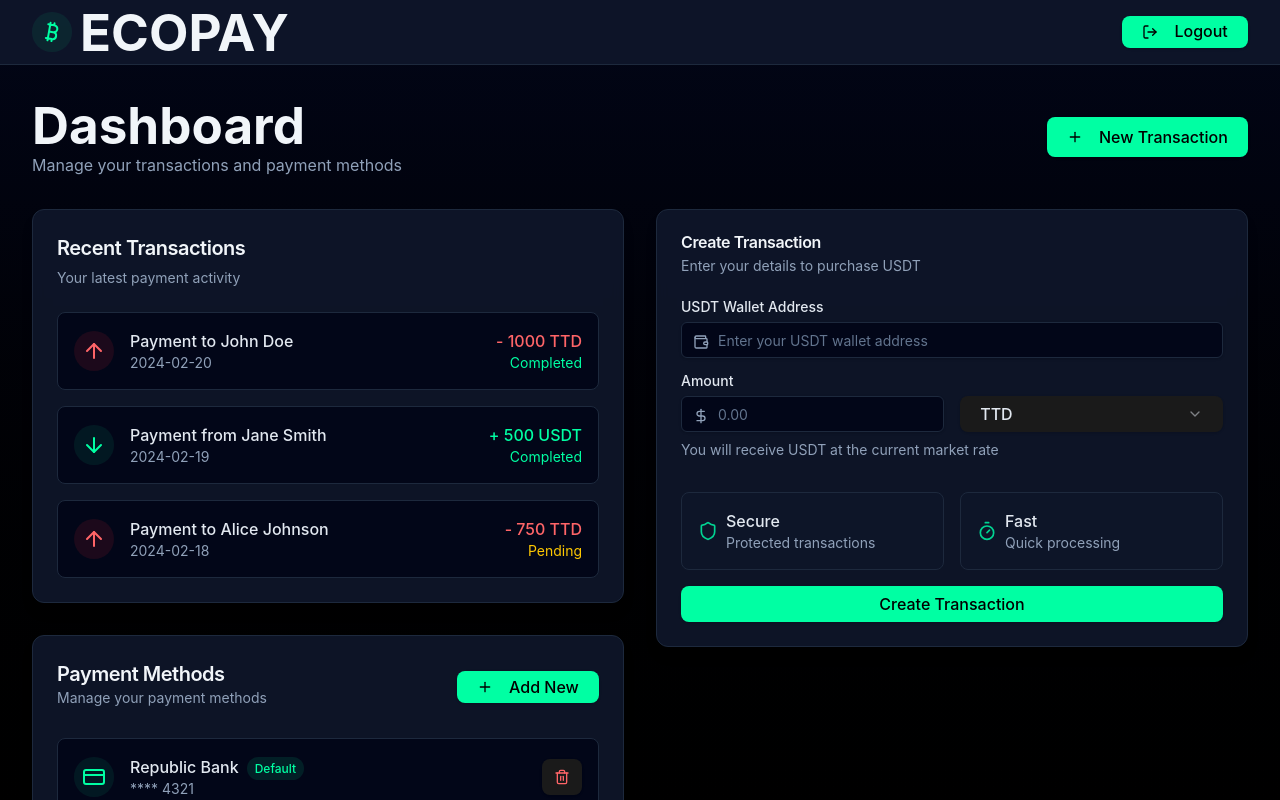
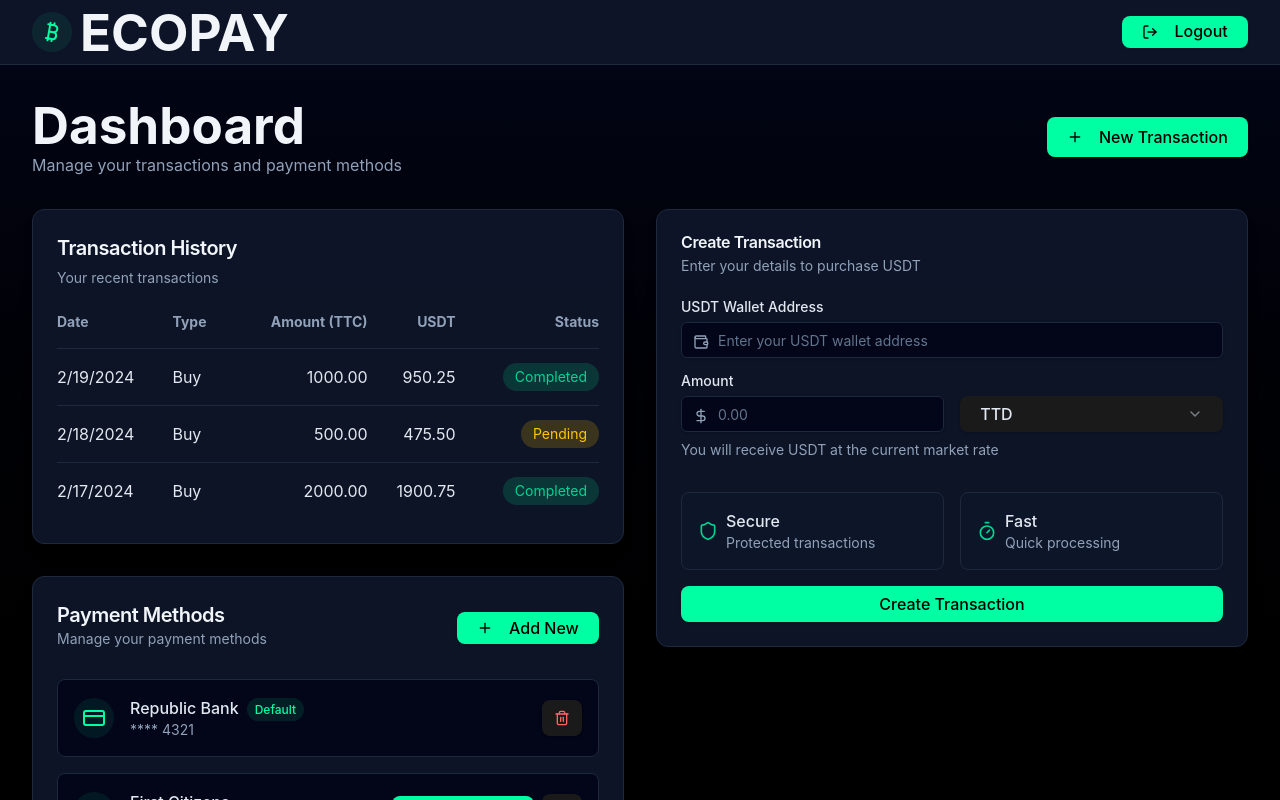
Before and after one commit to jonasgraterol/ecopay-vite, a React (Vite) app: page /dashboard in a window 1280 px wide. Shown: the top 800 px of the page. Built offline with nearby package versions, Linux system fonts and the light colour scheme.

Commit message:
added transation history as table

```diff
--- a/src/components/dashboard/TransactionList.tsx
+++ b/src/components/dashboard/TransactionList.tsx
@@ -3,41 +3,37 @@ import { ArrowDownIcon, ArrowUpIcon } from "lucide-react"
 
 interface Transaction {
   id: string
-  type: 'send' | 'receive'
+  type: 'Buy' | 'Sell'
   amount: number
-  currency: string
-  status: 'completed' | 'pending' | 'failed'
+  usdt: number
+  status: 'Completed' | 'Pending'
   date: string
-  description: string
 }
 
 const mockTransactions: Transaction[] = [
   {
     id: '1',
-    type: 'send',
-    amount: 1000,
-    currency: 'TTD',
-    status: 'completed',
-    date: '2024-02-20',
-    description: 'Payment to John Doe'
+    type: 'Buy',
+    amount: 1000.00,
+    usdt: 950.25,
+    status: 'Completed',
+    date: '2/19/2024'
   },
   {
     id: '2',
-    type: 'receive',
-    amount: 500,
-    currency: 'USDT',
-    status: 'completed',
-    date: '2024-02-19',
-    description: 'Payment from Jane Smith'
+    type: 'Buy',
+    amount: 500.00,
+    usdt: 475.50,
+    status: 'Pending',
+    date: '2/18/2024'
   },
   {
     id: '3',
-    type: 'send',
-    amount: 750,
-    currency: 'TTD',
-    status: 'pending',
-    description: 'Payment to Alice Johnson',
-    date: '2024-02-18'
+    type: 'Buy',
+    amount: 2000.00,
+    usdt: 1900.75,
+    status: 'Completed',
+    date: '2/17/2024'
   }
 ]
 
@@ -45,49 +41,41 @@ export function TransactionList() {
   return (
     <Card className="border-slate-800 bg-slate-900/90 shadow-lg backdrop-blur">
       <CardHeader>
-        <CardTitle className="text-xl font-semibold text-slate-100">Recent Transactions</CardTitle>
-        <CardDescription className="text-slate-400">Your latest payment activity</CardDescription>
+        <CardTitle className="text-xl font-semibold text-slate-100">Transaction History</CardTitle>
+        <CardDescription className="text-slate-400">Your recent transactions</CardDescription>
       </CardHeader>
       <CardContent>
-        <div className="space-y-4">
-          {mockTransactions.map((transaction) => (
-            <div
-              key={transaction.id}
-              className="flex items-center justify-between rounded-lg border border-slate-800 bg-slate-950 p-4"
-            >
-              <div className="flex items-center gap-4">
-                <div className={`rounded-full p-2 ${
-                  transaction.type === 'receive'
-                    ? 'bg-emerald-500/10 text-[#00FFA3]'
-                    : 'bg-red-500/10 text-red-400'
-                }`}>
-                  {transaction.type === 'receive' ? <ArrowDownIcon /> : <ArrowUpIcon />}
-                </div>
-                <div>
-                  <p className="font-medium text-slate-200">{transaction.description}</p>
-                  <p className="text-sm text-slate-400">{transaction.date}</p>
-                </div>
-              </div>
-              <div className="text-right">
-                <p className={`font-medium ${
-                  transaction.type === 'receive'
-                    ? 'text-[#00FFA3]'
-                    : 'text-red-400'
-                }`}>
-                  {transaction.type === 'receive' ? '+' : '-'} {transaction.amount} {transaction.currency}
-                </p>
-                <p className={`text-sm ${
-                  transaction.status === 'completed'
-                    ? 'text-[#00FFA3]'
-                    : transaction.status === 'pending'
-                    ? 'text-yellow-400'
-                    : 'text-red-400'
-                }`}>
-                  {transaction.status.charAt(0).toUpperCase() + transaction.status.slice(1)}
-                </p>
-              </div>
-            </div>
-          ))}
+        <div className="relative overflow-x-auto">
+          <table className="w-full text-left">
+            <thead className="text-sm text-slate-400">
+              <tr>
+                <th className="pb-4">Date</th>
+                <th className="pb-4">Type</th>
+                <th className="pb-4 text-right">Amount (TTC)</th>
+                <th className="pb-4 text-right">USDT</th>
+                <th className="pb-4 text-right">Status</th>
+              </tr>
+            </thead>
+            <tbody className="text-slate-200">
+              {mockTransactions.map((transaction) => (
+                <tr key={transaction.id} className="border-t border-slate-800">
+                  <td className="py-4">{transaction.date}</td>
+                  <td>{transaction.type}</td>
+                  <td className="text-right">{transaction.amount.toFixed(2)}</td>
+                  <td className="text-right">{transaction.usdt.toFixed(2)}</td>
+                  <td className="text-right">
+                    <span className={`inline-block rounded-full px-3 py-1 text-sm ${
+                      transaction.status === 'Completed'
+                        ? 'bg-emerald-500/20 text-emerald-400'
+                        : 'bg-yellow-500/20 text-yellow-400'
+                    }`}>
+                      {transaction.status}
+                    </span>
+                  </td>
+                </tr>
+              ))}
+            </tbody>
+          </table>
         </div>
       </CardContent>
     </Card>
```
